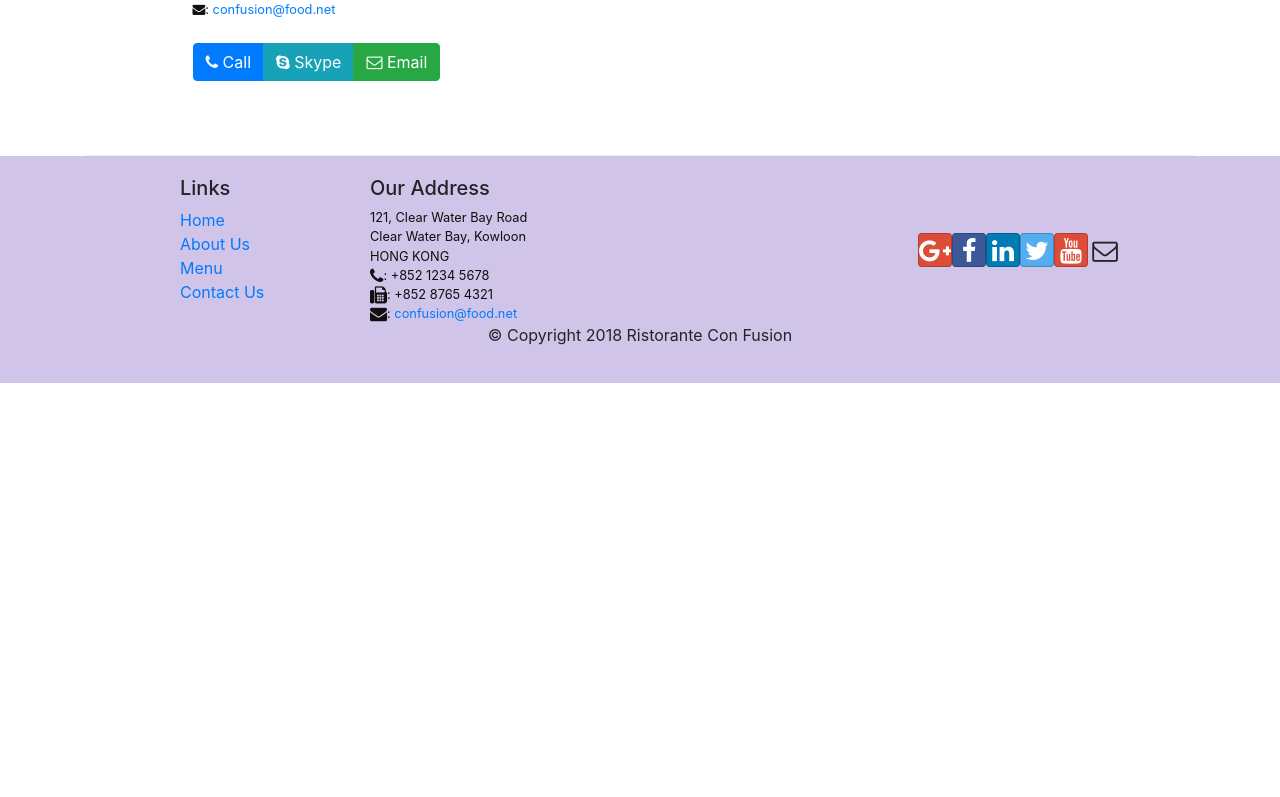
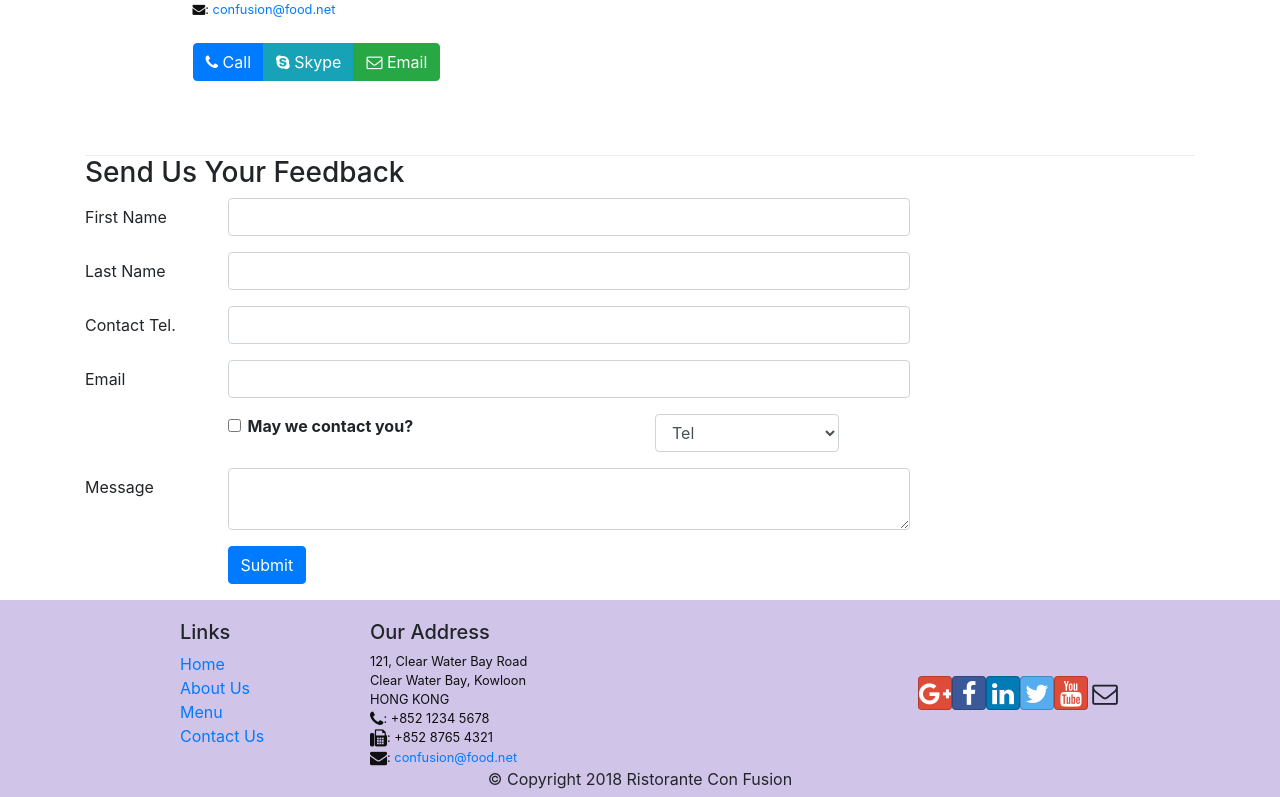
Before and after one commit to bansalsurya/Front-End-Web-Development-with-React, a React (Create React App) app: page /contactus in a window 1280 px wide. Shown: the part 716-1513 px from the top of the page. Before the commit the page ends 1099 px from the top, so only its background shows below. Built offline with nearby package versions, Linux system fonts and the light colour scheme.

Commit message:
added controlled form

```diff
--- a/src/components/ContactComponent.js
+++ b/src/components/ContactComponent.js
@@ -1,8 +1,47 @@
-import React from 'react';
-import { Breadcrumb, BreadcrumbItem } from 'reactstrap';
+import React, { Component } from 'react';
+import {
+  Breadcrumb,
+  BreadcrumbItem,
+  Button,
+  Form,
+  Label,
+  FormGroup,
+  Input,
+  Col,
+} from 'reactstrap';
 import { Link } from 'react-router-dom';
 
-export default function ContactComponent() {
+class ContactComponent extends Component {
+  constructor(props) {
+    super(props);
+    this.state = {
+      firstname: '',
+      lastname: '',
+      telnum: '',
+      email: '',
+      agree: false,
+      contactType: 'Tel.',
+      message: '',
+    };
+    this.handleSubmit = this.handleSubmit.bind(this);
+    this.handleInputChange = this.handleInputChange.bind(this);
+  }
+  handleInputChange(event) {
+    const target = event.target;
+    const value = target.type === 'checkbox' ? target.checked : target.value;
+    const name = target.name;
+
+    this.setState({
+      [name]: value,
+    });
+  }
+
+  handleSubmit(event) {
+    console.log('Current State is: ' + JSON.stringify(this.state));
+    alert('Current State is: ' + JSON.stringify(this.state));
+    event.preventDefault();
+  }
+  render() {
     return (
       <div className='container'>
         <div className='row'>
@@ -63,6 +102,126 @@
             </div>
           </div>
         </div>
+        <div className='row'>
+          <div className='col-12'>
+            <h3>Send Us Your Feedback</h3>
+          </div>
+          <div className='col-12 col-md-9'>
+            <Form onSubmit={this.handleSubmit}>
+              <FormGroup row>
+                <Label htmlfor='firstname' md={2}>
+                  First Name
+                </Label>
+                <Col md={10}>
+                  <Input
+                    type='text'
+                    id='firstname'
+                    name='firstname'
+                    placeholer='First Name'
+                    value={this.state.firstname}
+                    onChange={this.handleInputChange}
+                  />
+                </Col>
+              </FormGroup>
+              <FormGroup row>
+                <Label htmlfor='lastname' md={2}>
+                  Last Name
+                </Label>
+                <Col md={10}>
+                  <Input
+                    type='text'
+                    id='lastname'
+                    name='lastname'
+                    placeholer='Last Name'
+                    value={this.state.lastname}
+                    onChange={this.handleInputChange}
+                  />
+                </Col>
+              </FormGroup>
+              <FormGroup row>
+                <Label htmlfor='telnum' md={2}>
+                  Contact Tel.
+                </Label>
+                <Col md={10}>
+                  <Input
+                    type='text'
+                    id='telnum'
+                    name='telnum'
+                    placeholer='Tel. Num'
+                    value={this.state.telnum}
+                    onChange={this.handleInputChange}
+                  />
+                </Col>
+              </FormGroup>
+              <FormGroup row>
+                <Label htmlfor='email' md={2}>
+                  Email
+                </Label>
+                <Col md={10}>
+                  <Input
+                    type='email'
+                    id='email'
+                    name='email'
+                    placeholer='Email'
+                    value={this.state.email}
+                    onChange={this.handleInputChange}
+                  />
+                </Col>
+              </FormGroup>
+              <FormGroup row>
+                <Col md={{ size: 6, offset: 2 }}>
+                  <FormGroup check>
+                    <Label check>
+                      <Input
+                        type='checkbox'
+                        name='agree'
+                        checked={this.state.agree}
+                        onChange={this.handleInputChange}
+                      />{' '}
+                      <strong>May we contact you?</strong>
+                    </Label>
+                  </FormGroup>
+                </Col>
+                <Col md={{ size: 3, offest: 1 }}>
+                  <Input
+                    type='select'
+                    name='contactType'
+                    value={this.state.contactType}
+                    onChange={this.handleInputChange}
+                  >
+                    <option>Tel</option>
+                    <option>Email</option>
+                  </Input>
+                </Col>
+              </FormGroup>
+              <FormGroup row>
+                <Label htmlfor='email' md={2}>
+                  Message
+                </Label>
+                <Col md={10}>
+                  <Input
+                    type='textarea'
+                    id='message'
+                    name='message'
+                    placeholer='Message goes here...'
+                    value={this.state.message}
+                    onChange={this.handleInputChange}
+                  />
+                </Col>
+              </FormGroup>
+              <FormGroup row>
+                <Col md={{ size: 10, offset: 2 }}>
+                  <Button type='submit' color='primary'>
+                    Submit
+                  </Button>
+                </Col>
+              </FormGroup>
+            </Form>
+          </div>
+        </div>
       </div>
     );
   }
+}
+
+export default ContactComponent;
```
Lines whose indentation alone changed are shown as unchanged.
